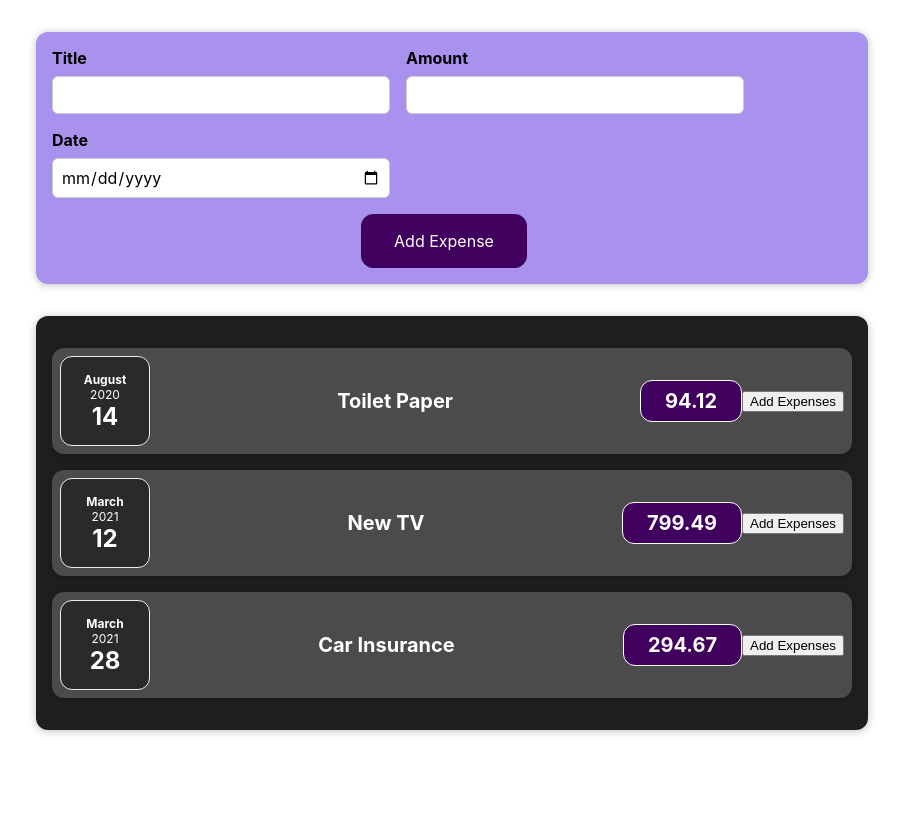
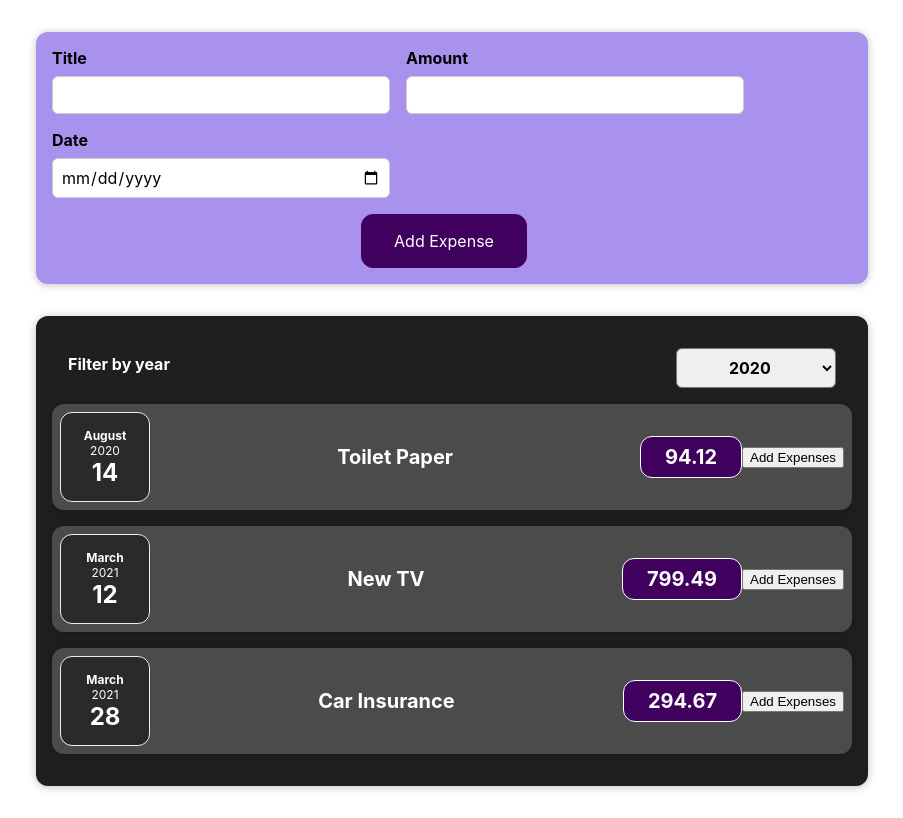
Before and after one commit to sksandhya/react-master, a React (Create React App) app in the folder react-complete-guide/: page / in a window 1280 px wide. Shown: the whole page, without its empty margins (188-1091 px from the left). Built offline with nearby package versions, Linux system fonts and the light colour scheme.

Commit message:
Added new Expense Filter

```diff
--- a/react-complete-guide/src/App.js
+++ b/react-complete-guide/src/App.js
@@ -27,7 +27,12 @@ function App() {
   ];
   const addExpenseHandler = expense =>{
     console.log('in app.js');
+    const expenseData = {
+      ...expenses,
+      expense
+  };
     console.log(expense);
+    console.log(expenseData);
   }
   return (
     <div className="App">
--- a/react-complete-guide/src/components/Expenses/ExpenseItem.js
+++ b/react-complete-guide/src/components/Expenses/ExpenseItem.js
@@ -8,7 +8,7 @@ function ExpenseItem(props) {
 
   const clickHandler = () =>{
     setTtile("Updated");
-    console.log("clicked!!");
+    //console.log("clicked!!");
   };
 
   return (
--- a/react-complete-guide/src/components/Expenses/Expenses.js
+++ b/react-complete-guide/src/components/Expenses/Expenses.js
@@ -1,11 +1,20 @@
+import React, {useState} from "react";
 import ExpenseItem from "./ExpenseItem";
 import  "./Expenses.css";
 import Card from "../UI/Card";
+import ExpensesFilter from "./ExpensesFilter";
 
 function Expenses(expenses){
+const [filteredYear, setFilteredYear] = useState('2020');
+  const filterChangeHandler = (selectedYear) =>{
+    setFilteredYear(selectedYear);
+    console.log(selectedYear);
+  }
 
-
-  return(<Card className="expenses">
+  return(
+  <div>
+  <Card className="expenses">
+  <ExpensesFilter selected = {filteredYear} onChangeFilter = {filterChangeHandler}/>
     <ExpenseItem
     title={expenses.item[0].title}
     amount={expenses.item[0].amount}
@@ -22,7 +31,9 @@ function Expenses(expenses){
     date={expenses.item[2].date}
   ></ExpenseItem>
   </Card>
+  </div>
   );
+
 
 }
 
--- /dev/null
+++ b/react-complete-guide/src/components/Expenses/ExpensesFilter.css
@@ -0,0 +1,24 @@
+.expenses-filter {
+    color: white;
+    padding: 0 1rem;
+  }
+
+  .expenses-filter__control {
+    display: flex;
+    width: 100%;
+    align-items: center;
+    justify-content: space-between;
+    margin: 1rem 0;
+  }
+
+  .expenses-filter label {
+    font-weight: bold;
+    margin-bottom: 0.5rem;
+  }
+
+  .expenses-filter select {
+    font: inherit;
+    padding: 0.5rem 3rem;
+    font-weight: bold;
+    border-radius: 6px;
+  }
--- /dev/null
+++ b/react-complete-guide/src/components/Expenses/ExpensesFilter.js
@@ -0,0 +1,25 @@
+import React from 'react';
+
+import './ExpensesFilter.css';
+
+const ExpensesFilter = (props) => {
+  const dropdownChangeHandler = (event) => {
+    props.onChangeFilter(event.target.value);
+  };
+
+  return (
+    <div className='expenses-filter'>
+      <div className='expenses-filter__control'>
+        <label>Filter by year</label>
+        <select value={props.selected} onChange={dropdownChangeHandler}>
+          <option value='2022'>2022</option>
+          <option value='2021'>2021</option>
+          <option value='2020'>2020</option>
+          <option value='2019'>2019</option>
+        </select>
+      </div>
+    </div>
+  );
+};
+
+export default ExpensesFilter;
--- a/react-complete-guide/src/components/NewExpense/ExpenseForm.js
+++ b/react-complete-guide/src/components/NewExpense/ExpenseForm.js
@@ -17,7 +17,7 @@ const ExpenseForm = (props) => {
 
   const titleChangeHandler = (event) => {
     setEnteredTitle(event.target.value); // first approach
-    console.log(event.target.value);
+    //console.log(event.target.value);
 
     //   setUserInput({       // second approach
     //       ...userInput,
@@ -45,7 +45,7 @@ const ExpenseForm = (props) => {
         Amount : enteredAmount,
         date : new Date(enteredDate)
       };
-      console.log(ExpenseData);
+      //console.log(ExpenseData);
       props.onSaveExpensedata(ExpenseData);
       setEnteredTitle('');
       setEnteredAmount('');
```
